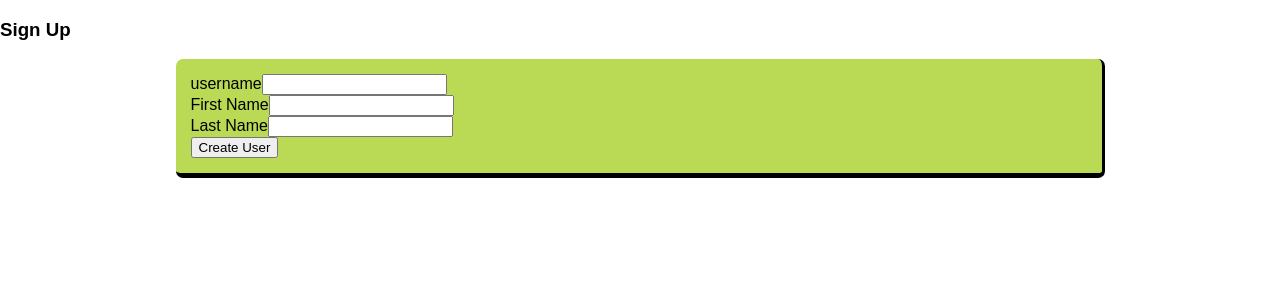
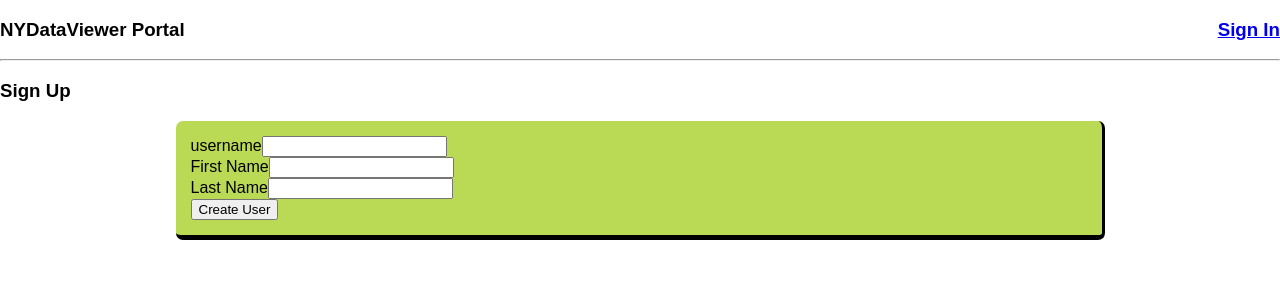
Before and after one commit to alexrivadeneira/project4, a React (Create React App) app in the folder users-ui/: page /newUser in a window 1280 px wide. Shown: the top 300 px of the page. Built offline with nearby package versions, Linux system fonts and the light colour scheme; no server answers.

Commit message:
some basic routes working

```diff
--- a/users-ui/src/App.js
+++ b/users-ui/src/App.js
@@ -3,6 +3,8 @@ import './App.css';
 import UserList from './components/UserList.js';
 import UserNewForm from './components/UserNewForm.js';
 import UserSignInForm from './components/UserSignInForm.js';
+import Header from './components/Header.js';
+
 import {BrowserRouter as Router, Switch, Route} from 'react-router-dom';
 
 import axios from 'axios';
@@ -10,6 +12,7 @@ import axios from 'axios';
 class App extends Component {
   state = {
     users: [],
+    userName: null,
     isLoggedIn: false,
   }
 
@@ -55,6 +58,8 @@ class App extends Component {
   const UserNewFormComponent = () => (<UserNewForm createUser={this.createUser} />);
 
     return (
+      <div>
+        <Header />
         <Router>
           <Switch>
             <Route exact path="/" component={UserSignInForm} />
@@ -62,6 +67,7 @@ class App extends Component {
             <Route exact path="/newUser" component={UserNewFormComponent} />
           </Switch>
         </Router>
+      </div>
     );
   }
 
--- /dev/null
+++ b/users-ui/src/components/Header.js
@@ -0,0 +1,35 @@
+import React, { Component } from 'react';
+import {Link} from 'react-router-dom';
+
+class Header extends Component{
+
+	render(){
+		const headerLeft = {
+			display: "block",
+			float: "left",
+		};
+		const headerRight = {
+			display: "block",
+			float: "right",
+		}
+		const clearStyle = {
+			clear: "both",
+		}
+		const greetingArea = this.props.userName ? this.props.userName : <a href="/">Sign In</a>;
+
+
+		return(
+			<div>
+				<div style={headerLeft}>
+					<h3>NYDataViewer Portal</h3>
+				</div>
+				<div style={headerRight}>
+					<h3>{greetingArea}</h3>
+				</div>
+				<hr style={clearStyle}/>
+			</div>
+		);
+	}
+}
+
+export default Header;
--- a/users-ui/src/components/UserNewForm.js
+++ b/users-ui/src/components/UserNewForm.js
@@ -3,7 +3,7 @@ import React, { Component } from 'react';
 class UserNewForm extends Component{
 
 	state = {
-		newUser: {}
+		newUser: {},
 	}
 
 	handleSubmit = (event) => {
```
Lines whose indentation alone changed are shown as unchanged.
